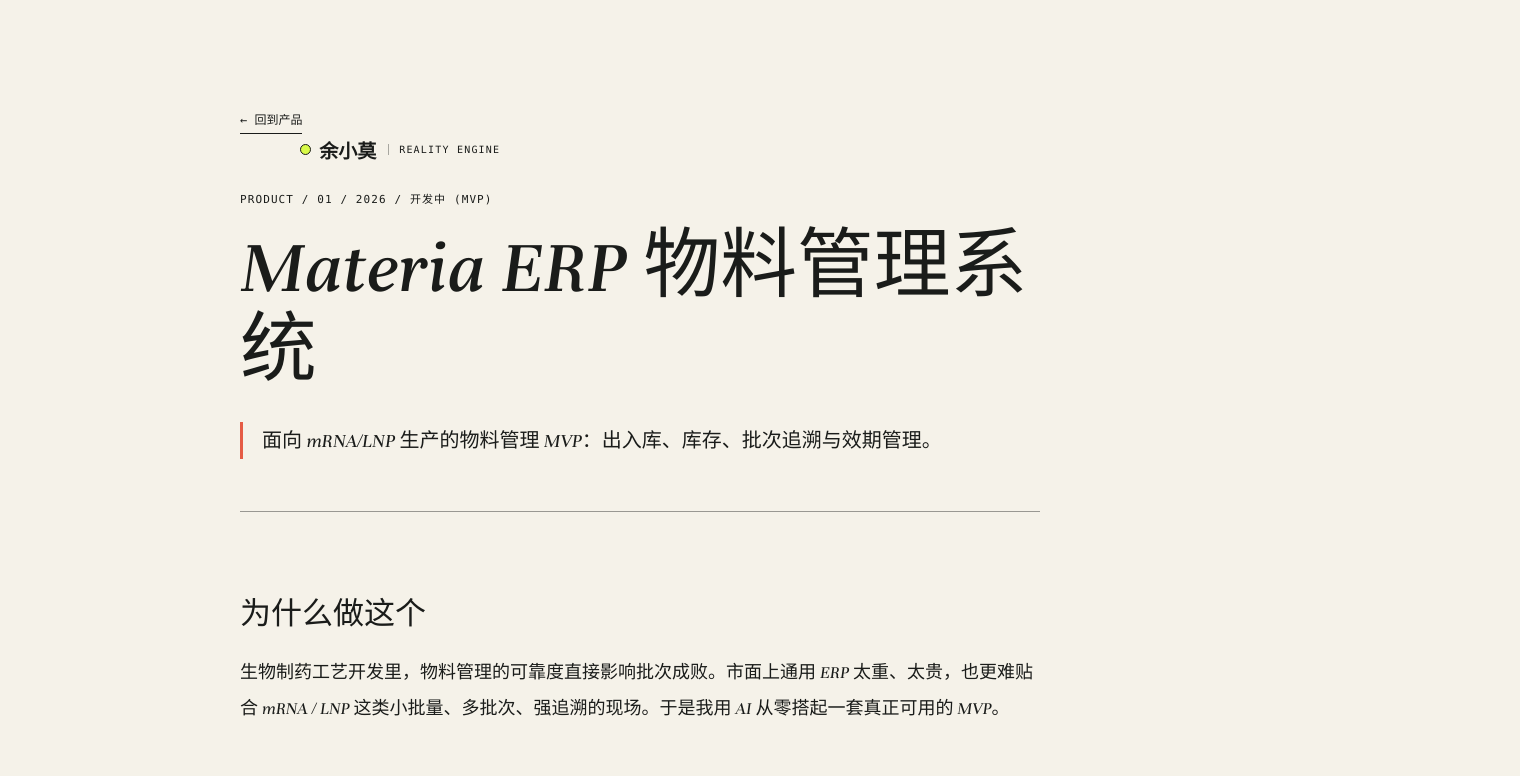
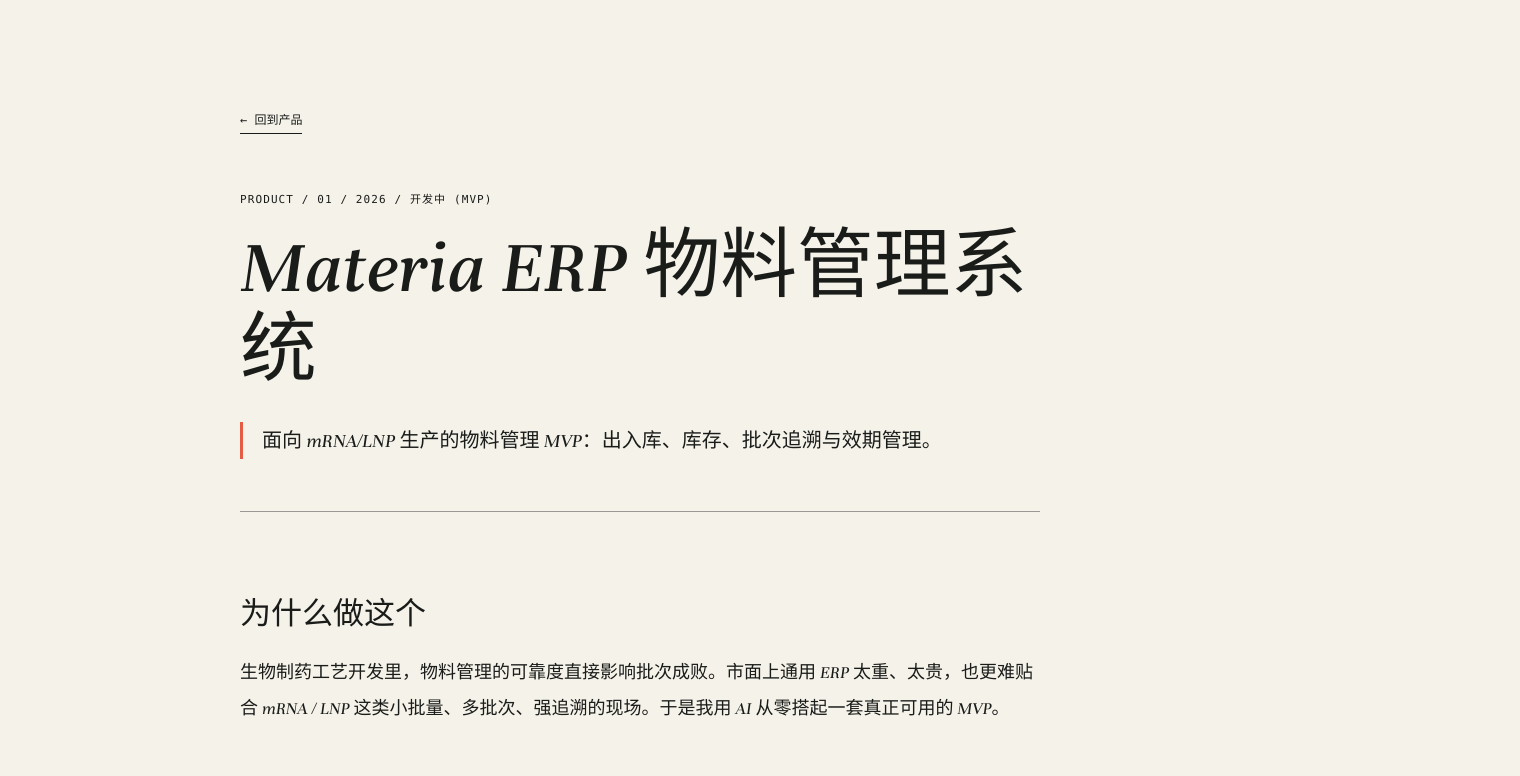
Before and after one commit to rcrusoe88-bot/yuxiaomo-ai-notes, a Next.js app: page /products/wsj-erp-system in a window 1280 px wide. Shown: the top 776 px of the page, 1520 px wide, since content can reach past the window. Built offline with nearby package versions, Linux system fonts and the light colour scheme; a web font is replaced by a local one.

Commit message:
fix: 详情页移除品牌标识

```diff
--- a/app/article/[category]/[slug]/page.js
+++ b/app/article/[category]/[slug]/page.js
@@ -2,7 +2,6 @@
 import { compileMDX } from 'next-mdx-remote/rsc';
 import remarkGfm from 'remark-gfm';
 import { categories, getAllNotes, getNoteByCategorySlug } from '../../../../lib/notes';
-import SiteHeader from '../../../../components/SiteHeader';
 
 export function generateStaticParams() { return getAllNotes().map(note => ({ category: note.category, slug: note.slug })); }
 
@@ -19,5 +18,5 @@
   const note = getNoteByCategorySlug(category, slug);
   if (!note) return <main className="archive"><h1>文章不存在</h1></main>;
   const { content } = await compileMDX({ source: note.source, options: { parseFrontmatter: true, mdxOptions: { remarkPlugins: [remarkGfm] } }, components: { Callout } });
-  return <main className="article-page"><SiteHeader showNav={false} /><Link className="back-link" href={`/notes/${note.category}`}>← 回到笔记列表</Link><p className="article-meta">{categories[note.category].name.toUpperCase()} / {note.date} / {note.readingTime} MIN READ</p><h1>{note.title}</h1><p className="article-lede">{note.summary}</p><article className="prose">{content}</article></main>;
+  return <main className="article-page"><Link className="back-link" href={`/notes/${note.category}`}>← 回到笔记列表</Link><p className="article-meta">{categories[note.category].name.toUpperCase()} / {note.date} / {note.readingTime} MIN READ</p><h1>{note.title}</h1><p className="article-lede">{note.summary}</p><article className="prose">{content}</article></main>;
 }
--- a/app/products/[slug]/page.js
+++ b/app/products/[slug]/page.js
@@ -2,7 +2,6 @@
 import { compileMDX } from 'next-mdx-remote/rsc';
 import remarkGfm from 'remark-gfm';
 import { getAllProducts, getProductBySlug } from '../../../lib/showcase';
-import SiteHeader from '../../../components/SiteHeader';
 
 export function generateStaticParams() { return getAllProducts().map(item => ({ slug: item.slug })); }
 
@@ -20,7 +19,6 @@
   if (!item) return <main className="archive"><h1>产品不存在</h1></main>;
   const { content } = await compileMDX({ source: item.source, options: { parseFrontmatter: true, mdxOptions: { remarkPlugins: [remarkGfm] } }, components: { Callout } });
   return <main className="article-page project-page">
-    <SiteHeader showNav={false} />
     <Link className="back-link" href="/#products">← 回到产品</Link>
     <p className="article-meta">PRODUCT / {item.index} / {item.year} / {item.status.toUpperCase()}</p>
     <h1>{item.title}</h1>
--- a/app/work/[slug]/page.js
+++ b/app/work/[slug]/page.js
@@ -2,7 +2,6 @@
 import { compileMDX } from 'next-mdx-remote/rsc';
 import remarkGfm from 'remark-gfm';
 import { getAllProjects, getProjectBySlug } from '../../../lib/showcase';
-import SiteHeader from '../../../components/SiteHeader';
 
 export function generateStaticParams() { return getAllProjects().map(item => ({ slug: item.slug })); }
 
@@ -20,7 +19,6 @@
   if (!item) return <main className="archive"><h1>作品不存在</h1></main>;
   const { content } = await compileMDX({ source: item.source, options: { parseFrontmatter: true, mdxOptions: { remarkPlugins: [remarkGfm] } }, components: { Callout } });
   return <main className="article-page project-page">
-    <SiteHeader showNav={false} />
     <Link className="back-link" href="/#work">← 回到作品</Link>
     <p className="article-meta">WORK / {item.index} / {item.year} / {item.status.toUpperCase()}</p>
     <h1>{item.title}</h1>
```
